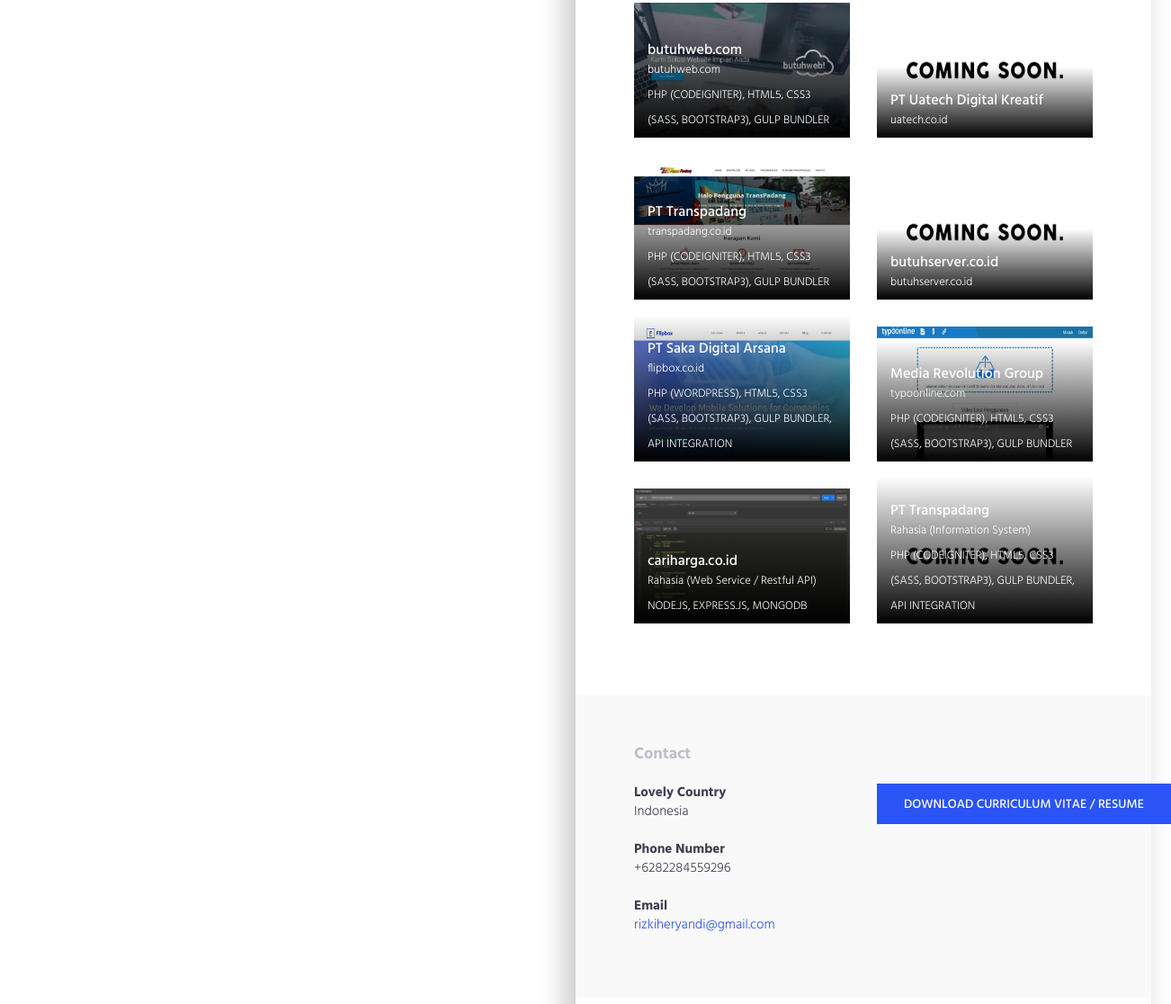
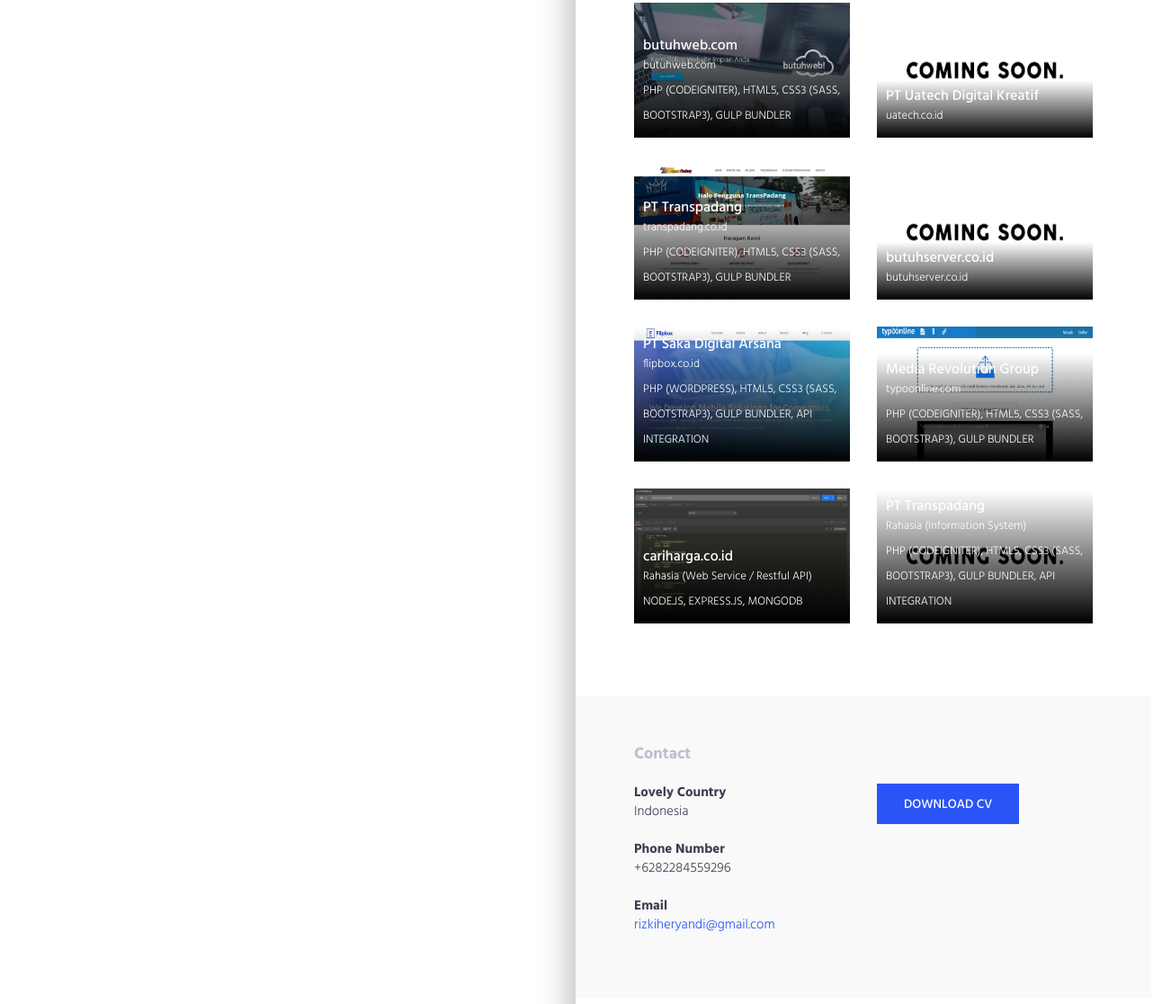
Before and after one commit to rizkiheryandi/rizkiheryandi.github.io, a plain HTML site: page index.html in a window 1280 px wide. Shown: the part 3477-4593 px from the top of the page at 90% size, 1302 px wide, since content can reach past the window. Drawn offline with Linux system fonts and the light colour scheme.

Commit message:
[UPDATE] responsif

```diff
--- a/css/style.css
+++ b/css/style.css
@@ -438,10 +438,17 @@ button:focus,
 .portfolio-item .portfolio-info {
     position   : absolute;
     bottom     : 0;
-    padding    : 30px 15px 5px;
+    /* padding    : 30px 15px 5px; */
+    padding: 10px;
     width      : 100%;
     background : -webkit-linear-gradient(top,transparent 0%,rgb(0, 0, 0) 100%);
     }
+
+@media screen and (max-width:1024px) and (min-width: 998px) {
+    .portfolio-item .portfolio-info {
+        padding: 5px;
+    }
+}
 
 .portfolio-item .portfolio-info h3 {
     margin      : 0;
--- a/index.html
+++ b/index.html
@@ -486,7 +486,7 @@
                 <!-- .portfolio-item -->
             </div>
             <div class="col-md-6">
-                <a class="portfolio-item" href="http://uatech.co.id" target="_blank">
+                <a class="portfolio-item" href="#" target="_blank">
                     <div class="portfolio-thumb">
                         <img src="img/coming-soon.gif" alt="">
                     </div>
@@ -515,7 +515,7 @@
                 <!-- .portfolio-item -->
             </div>
             <div class="col-md-6">
-                <a class="portfolio-item" href="http://butuhserver.co.id" target="_blank">
+                <a class="portfolio-item" href="#" target="_blank">
                     <div class="portfolio-thumb">
                         <img src="img/coming-soon.gif" alt="">
                     </div>
@@ -621,7 +621,7 @@
                 </address>
             </div>
             <div class="col-md-6">
-                <a class="btn btn-primary" data-toggle="modal" data-target="#cs-modal">Download Curriculum Vitae / Resume</a>
+                <a class="btn btn-primary" data-toggle="modal" data-target="#cs-modal">Download CV</a>
             </div>
         </div>
         <!--.row-->
@@ -694,7 +694,7 @@
         <div class="modal-content">
             <div class="modal-header">
                 <button type="button" class="close" data-dismiss="modal">&times;</button>
-                <h4 class="modal-title">Silahkan kirim request data resume / cv saya ke  <b>rizkiheryandi@gmail.com</b></h4>
+                <h4 class="modal-title">Silahkan kirim request cv saya ke  <b>rizkiheryandi@gmail.com</b></h4>
             </div>
         </div>
 
```
